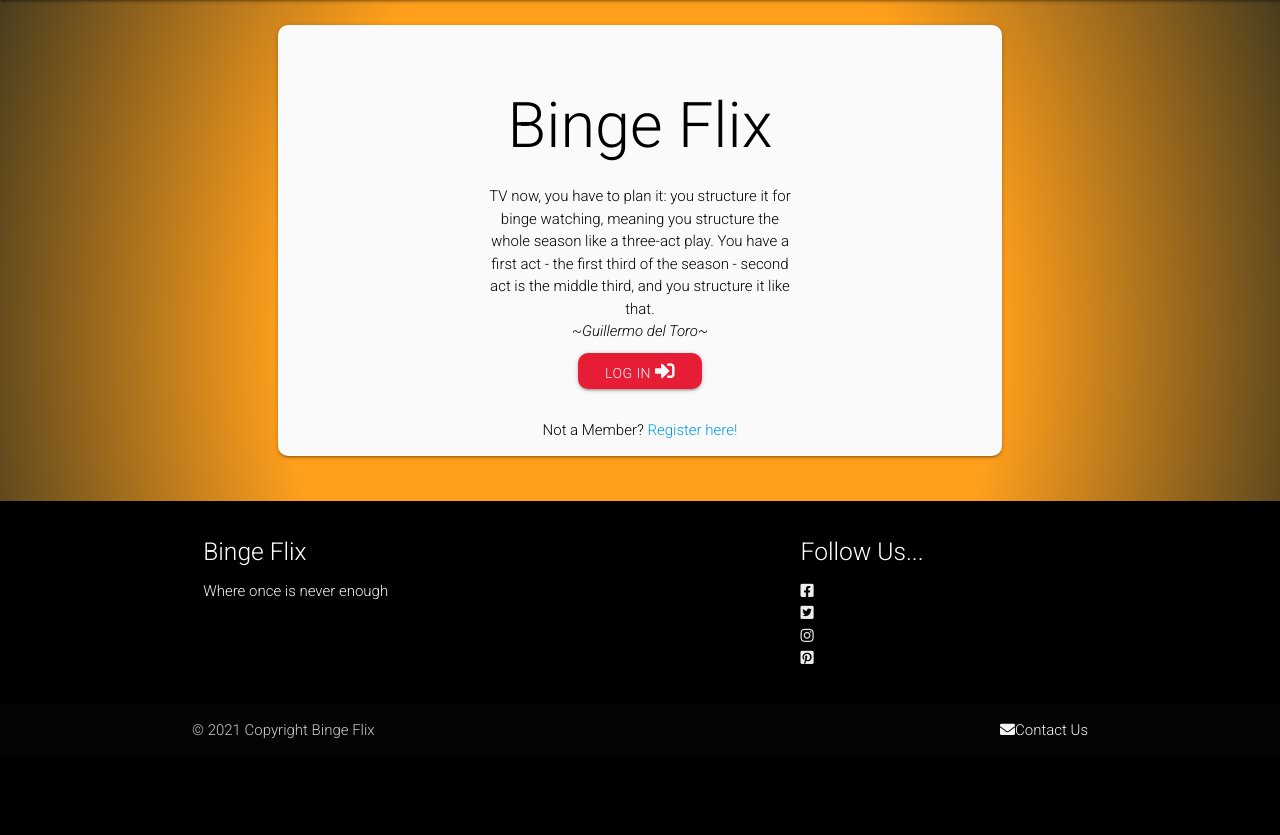
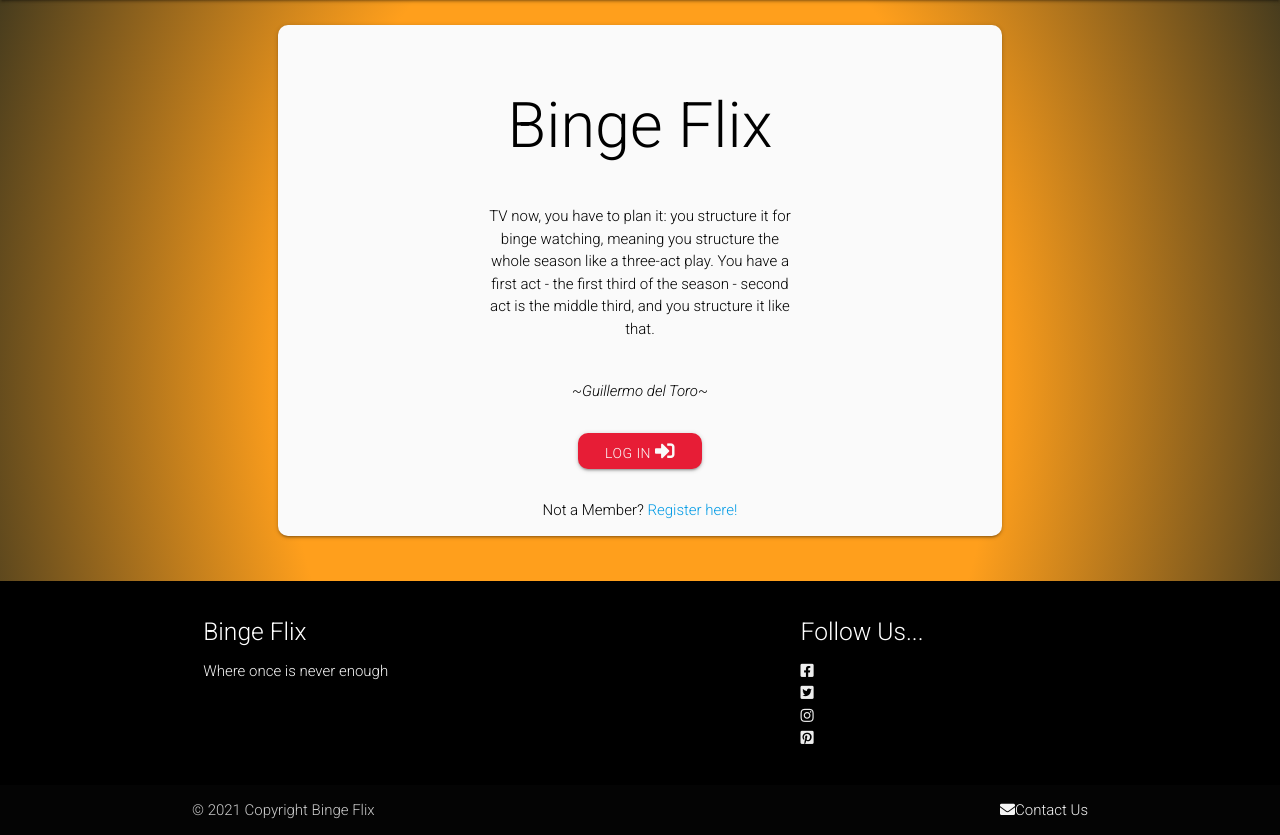
Before and after one commit to Code-Institute-Submissions/pbaker321-Binge-Flix, a Flask app: page / in a window 1280 px wide. Shown: the part 64-899 px from the top of the page. Before the commit the page ends 803 px from the top, so only its background shows below. Run offline with Flask 2, Linux system fonts and the light colour scheme; some libraries are stand-ins or nearby versions.

Commit message:
testing styling

```diff
--- a/templates/home.html
+++ b/templates/home.html
@@ -8,16 +8,16 @@
                     <span class="card-title center-align m-1">
                         <h1>Binge Flix</h1>
                     </span>
-                    <quote class="col s12 m6 offset-m3">TV now, you have to plan it: you structure it for binge watching,
+                    <quote class="col s12 m6 offset-m3 quote">
+                        TV now, you have to plan it: you structure it for binge watching,
                         meaning you structure the whole season like a three-act play.
                         You have a first act - the first third of the season -
                         second act is the middle third, and you structure it like that.
                     </quote>
-                    <cite class="col s12">~Guillermo del Toro~</cite>
+                    <cite class="col s12 quote">~Guillermo del Toro~</cite>
                 </div>
                 <div class="row">
-                    <a href="{{ url_for('login') }}"
-                        class="col s12 m2 offset-m5 btn center-align">
+                    <a href="{{ url_for('login') }}" class="col s12 m2 offset-m5 btn center-align">
                         Log in <i class="fas fa-sign-in-alt"></i>
                     </a>
                 </div>
```
